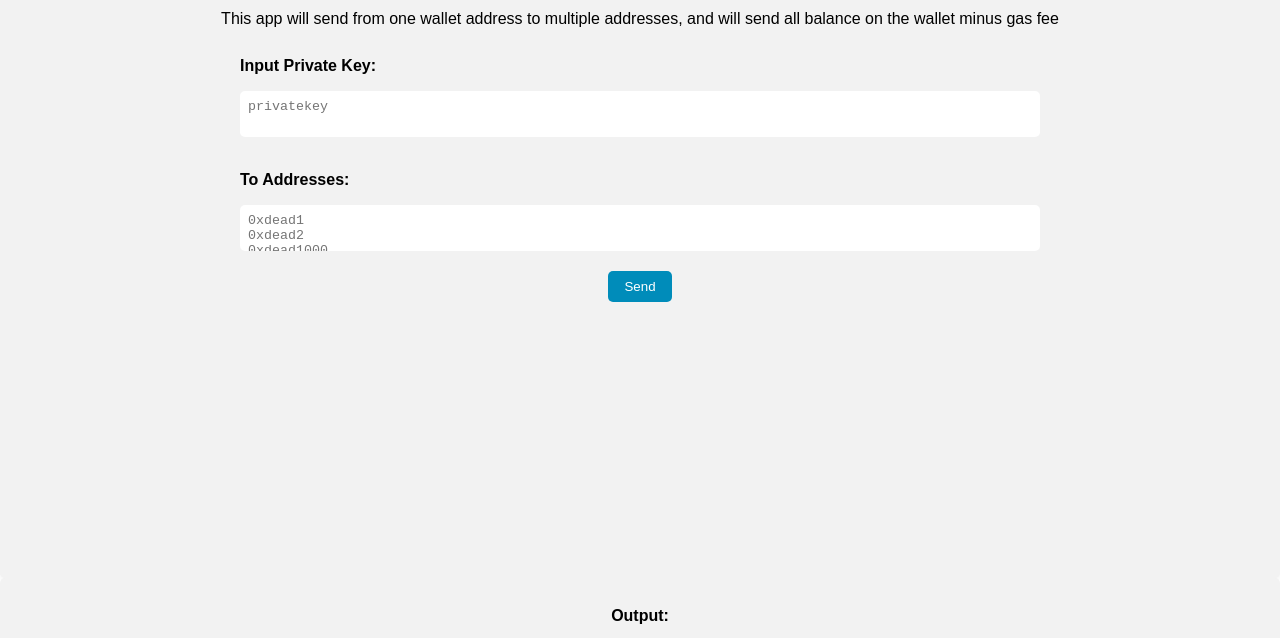
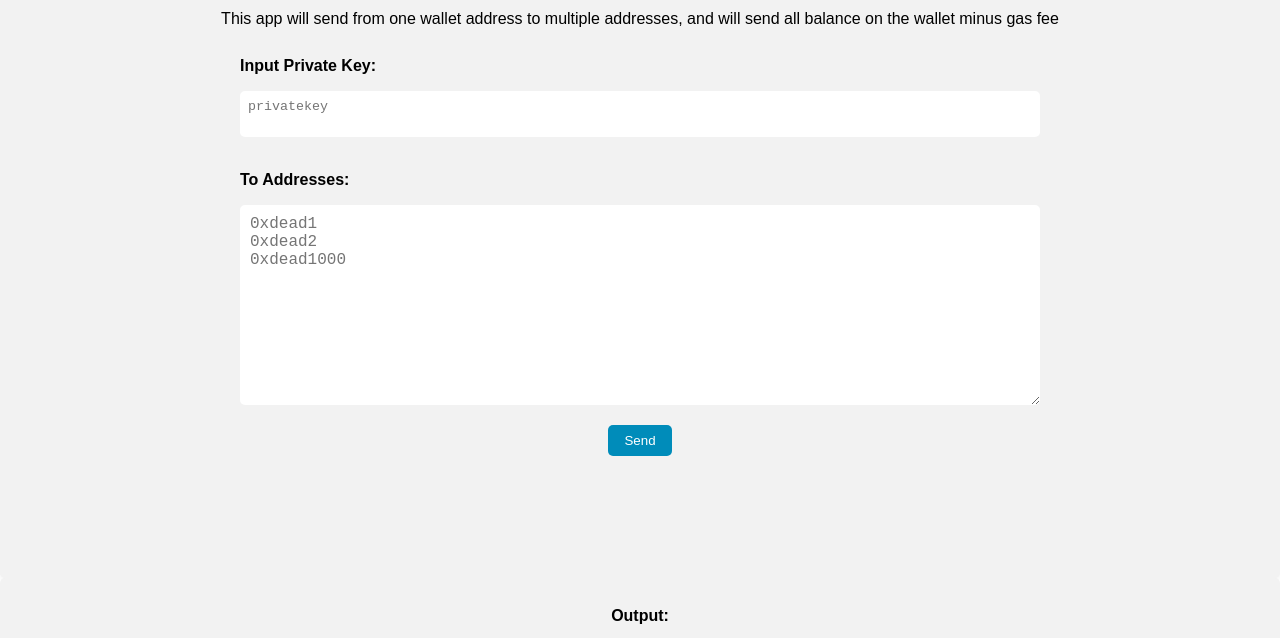
Before and after one commit to QuantumLeap-us/holesky-send, a plain HTML site: page index.html in a window 1280 px wide. Shown: the part 122-760 px from the top of the page. Drawn offline with Linux system fonts and the light colour scheme; a script that the page names is missing.

Commit message:
Update style.css

```diff
--- a/style.css
+++ b/style.css
@@ -122,28 +122,20 @@ button:hover {
 
 
 
-/* #output {
-  margin-top: 1rem;
-  padding: 1rem;
-  background-color: #fff;
-  border-radius: 5px;
-  box-shadow: 0px 0px 10px rgba(0, 0, 0, 0.1);
-  box-sizing: border-box;
-  width: 800px;
-  height: 100px;
-  overflow-wrap: break-word;
-  resize: none;
-  display: flex;
-  justify-content: center;
-  align-items: center;
-}
-*/
-
 #private-keys {
   height: 300px;
   display: block;
   overflow: auto;
 }
+
+#to-addresses {
+  height: 200px;
+  resize: vertical;
+  padding: 10px;
+  font-size: 16px;
+  font-family: monospace;
+}
+
 footer {
   margin-top: auto;
   background-color: #f2f2f2;
```
